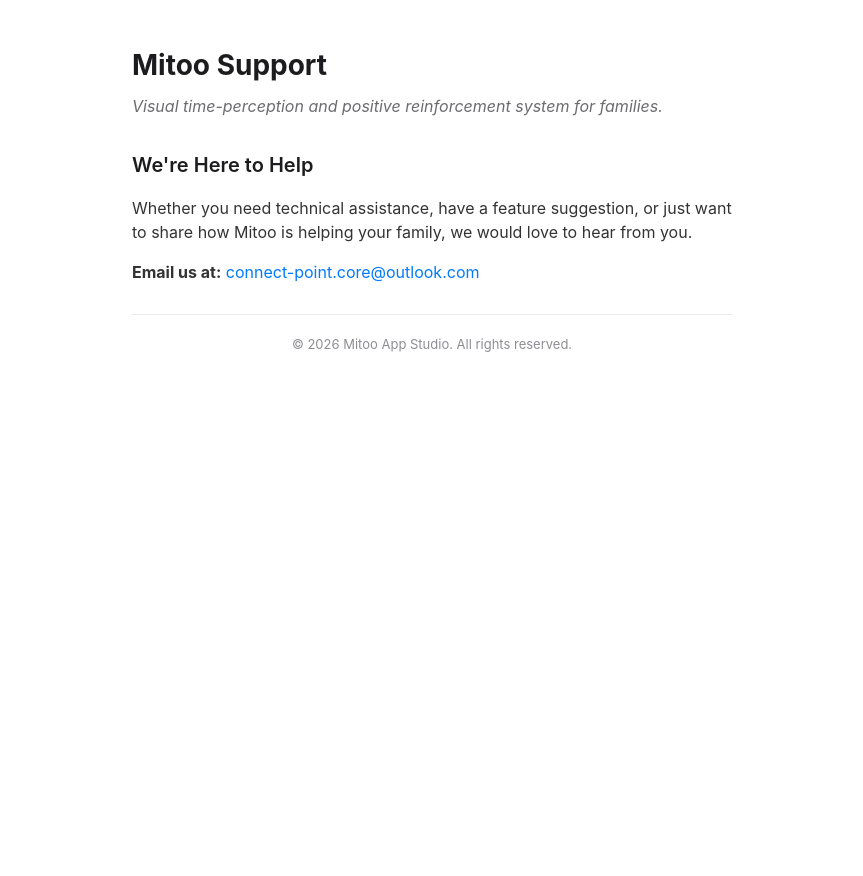
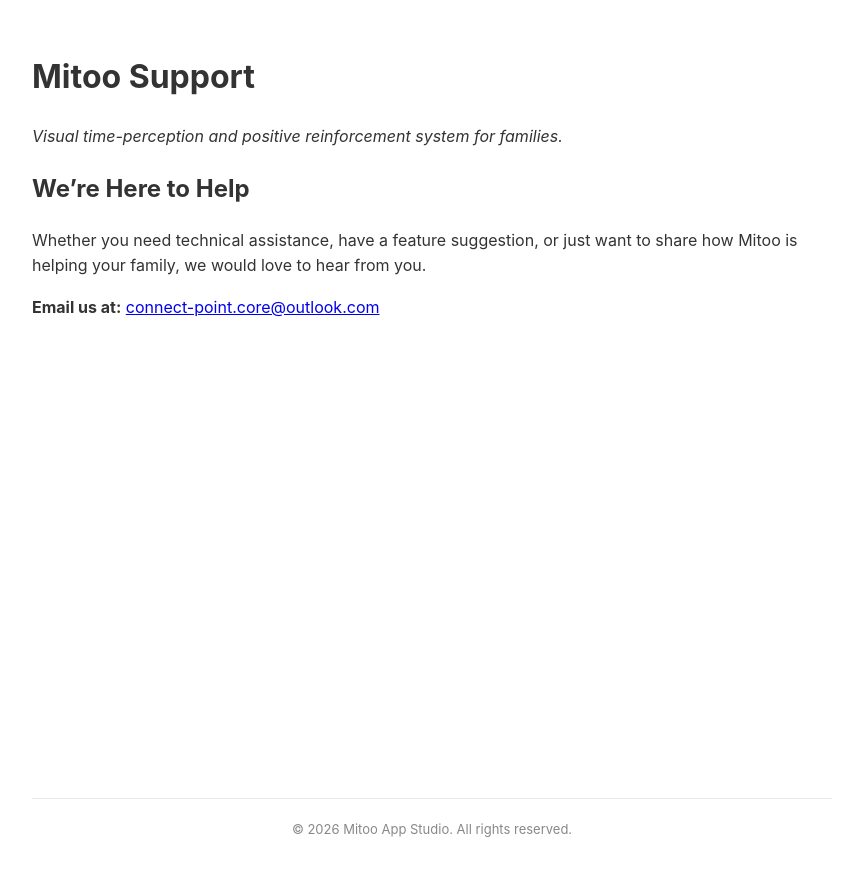
Before and after one commit to mitoostudio/mitoo-legal, a Jekyll site: the page built from support-en.md, in a window 1280 px wide. Shown: the top 876 px of the page, without its empty margins (208-1071 px from the left). Built offline with Jekyll 4.4.1, drawn with Linux system fonts in a browser that asks for light colours; part of the change alters nothing that is shown.

Commit message:
Update support-en.md

```diff
--- a/support-en.md
+++ b/support-en.md
@@ -1,75 +1,13 @@
 ---
-layout: null
+layout: default
+title: Mitoo Support
 ---
-<html lang="en">
-<head>
-    <meta charset="UTF-8">
-    <meta name="viewport" content="width=device-width, initial-scale=1.0">
-    <title>Mitoo Support</title>
-    <style>
-        body {
-            font-family: -apple-system, BlinkMacSystemFont, "Segoe UI", Roboto, Helvetica, Arial, sans-serif;
-            padding: 24px;
-            color: #1c1c1e;
-            line-height: 1.5;
-            max-width: 600px;
-            margin: 0 auto;
-        }
-        h1 {
-            font-size: 28px;
-            font-weight: bold;
-            margin-bottom: 8px;
-            margin-top: 20px;
-        }
-        .subtitle {
-            font-style: italic;
-            color: #6c6c70;
-            margin-top: 0;
-            margin-bottom: 32px;
-            font-size: 16px;
-        }
-        h2 {
-            font-size: 20px;
-            font-weight: 600;
-            margin-bottom: 12px;
-        }
-        p {
-            font-size: 16px;
-            margin-bottom: 16px;
-            color: #333;
-        }
-        a {
-            color: #007aff;
-            text-decoration: none;
-        }
-        hr {
-            border: none;
-            border-top: 1px solid #EAEAEA;
-            margin-top: 30px;
-            margin-bottom: 20px;
-        }
-        .footer {
-            font-size: 13px;
-            color: #8e8e93;
-            text-align: center;
-        }
-    </style>
-</head>
-<body>
 
-    <h1>Mitoo Support</h1>
-    <p class="subtitle">Visual time-perception and positive reinforcement system for families.</p>
+# Mitoo Support
+*Visual time-perception and positive reinforcement system for families.*
 
-    <h2>We're Here to Help</h2>
-    <p>Whether you need technical assistance, have a feature suggestion, or just want to share how Mitoo is helping your family, we would love to hear from you.</p>
+## We're Here to Help
 
-    <p><strong>Email us at:</strong> <a href="mailto:connect-point.core@outlook.com">connect-point.core@outlook.com</a></p>
+Whether you need technical assistance, have a feature suggestion, or just want to share how Mitoo is helping your family, we would love to hear from you.
 
-    <hr>
-
-    <div class="footer">
-        &copy; 2026 Mitoo App Studio. All rights reserved.
-    </div>
-
-</body>
-</html>
+**Email us at:** [connect-point.core@outlook.com](mailto:connect-point.core@outlook.com)
```
